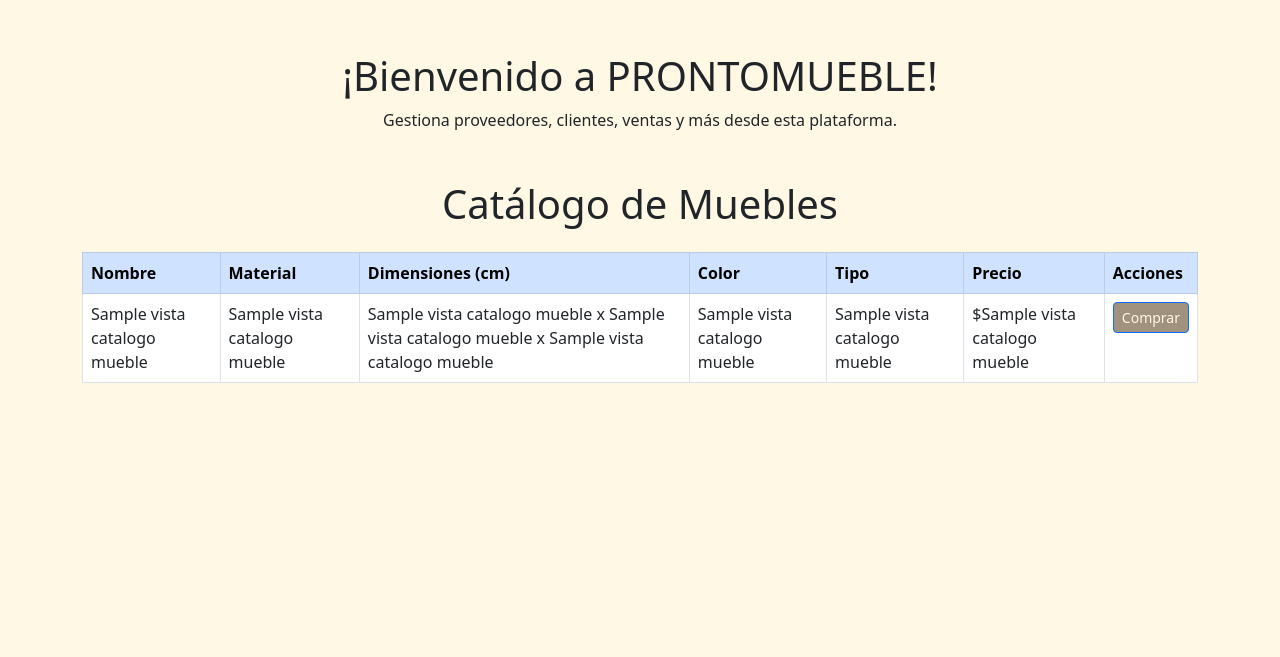
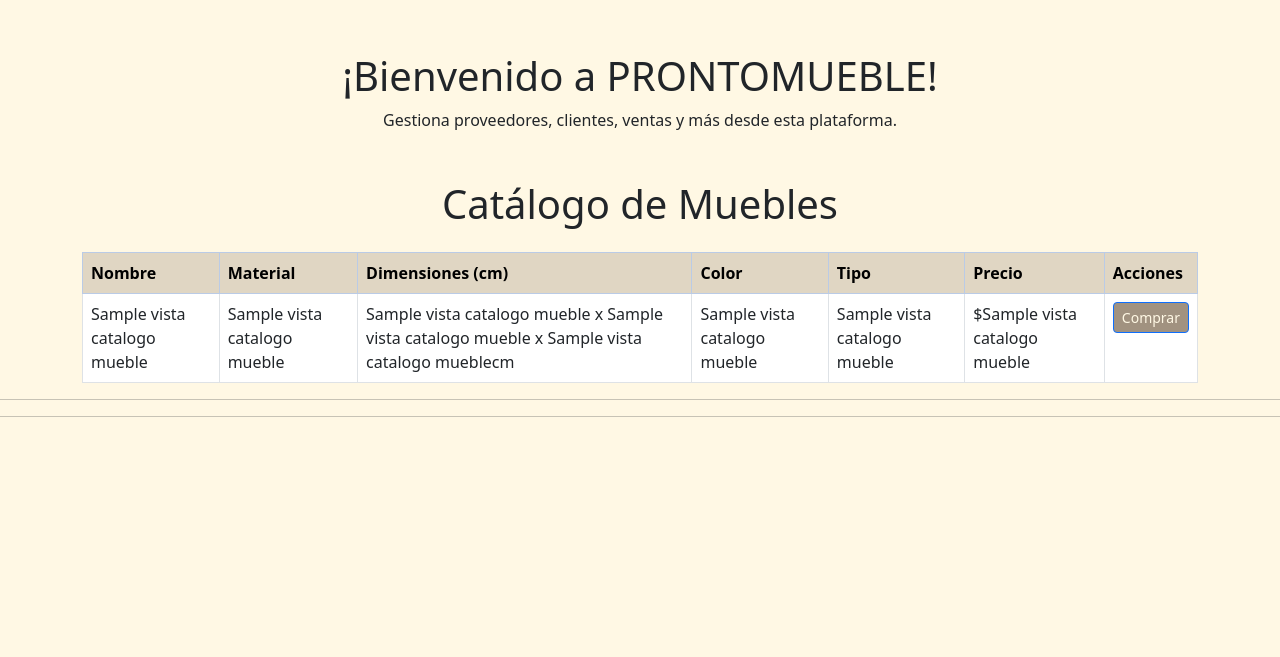
Before and after one commit to Turriagojuan/Prontomueble, a Flask app: page / in a window 1280 px wide. Shown: the part 56-713 px from the top of the page. Run offline with Flask 3, Linux system fonts and the light colour scheme; a database or web service that is not in the repository returns one stand-in record (values such as "Sample title"); some libraries are stand-ins or nearby versions.

Commit message:
Actualizacion 1
se puso mas bonit

```diff
--- a/presentacion/templates/base.html
+++ b/presentacion/templates/base.html
@@ -24,6 +24,9 @@
       position: fixed;
       bottom: 0;
       width: 100%;
+    }
+    th{
+        background-color: #e0d6c3 !important;
     }
   </style>
 </head>
@@ -55,9 +58,15 @@
     <h1 class="text-center">¡Bienvenido a PRONTOMUEBLE!</h1>
     <p class="text-center">Gestiona proveedores, clientes, ventas y más desde esta plataforma.</p>
   </div>
+
+
 <main>
     {% block content %}{% endblock %}
+    <hr/>
+    <hr/>
 </main>
+
+
   <footer>
     &copy; 2025 PRONTOMUEBLE. Todos los derechos reservados.
   </footer>
--- a/presentacion/templates/index.html
+++ b/presentacion/templates/index.html
@@ -25,6 +25,10 @@
     .card-footer {
       background-color: #e0d6c3;
     }
+    th{
+        background-color: #e0d6c3 !important;
+    }
+
   </style>
   {% block content %}
 <div class="container mt-5">
@@ -47,7 +51,7 @@
             <tr>
                 <td>{{ mueble[1] }}</td>
                 <td>{{ mueble[5] }}</td>
-                <td>{{ mueble[2] }} x {{ mueble[3] }} x {{ mueble[4] }}</td>
+                <td>{{ mueble[2] }} x {{ mueble[3] }} x {{ mueble[4] }}cm</td>
                 <td>{{ mueble[6] }}</td>
                 <td>{{ mueble[7] }}</td>
                 <td>${{ mueble[8] }}</td>
```
